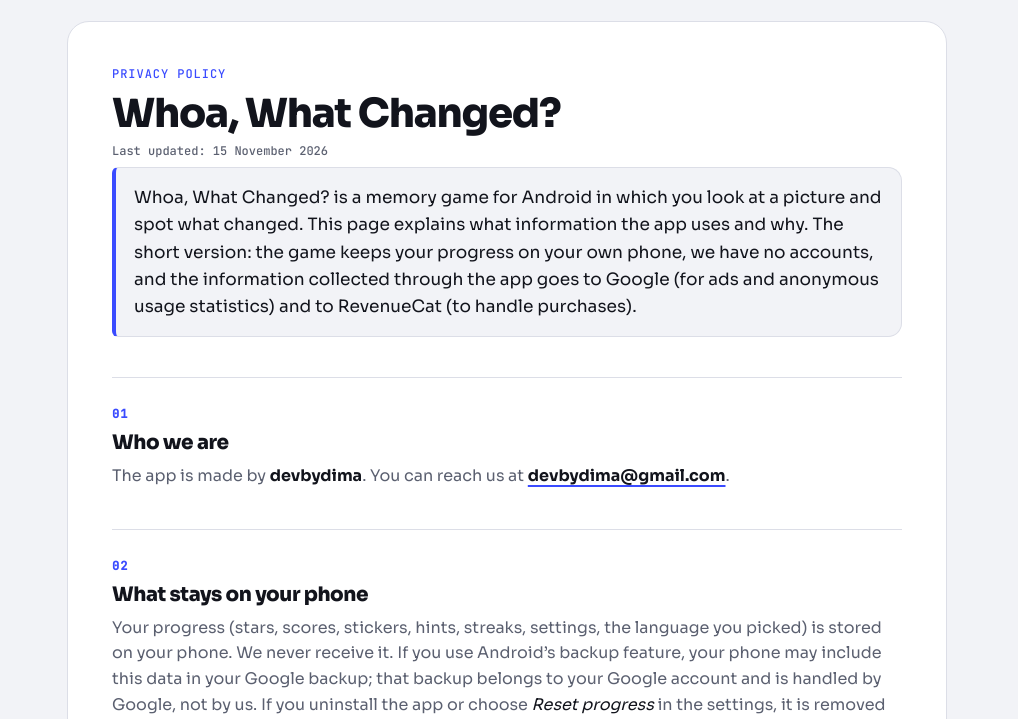
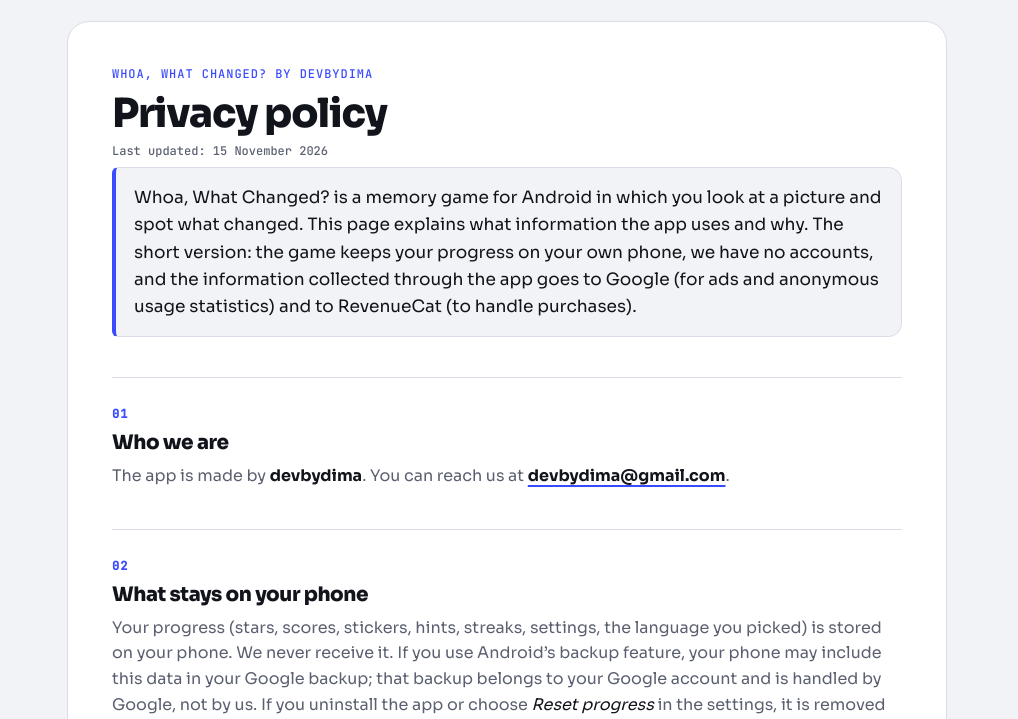
Before and after one commit to devbydima/devbydima.github.io, a website: page whatchanged/privacy-policy/index.html in a window 1280 px wide. Shown: the part 81-800 px from the top of the page, without its empty margins (133-1151 px from the left). Drawn offline with Linux system fonts and the light colour scheme.

Commit message:
shorten title and descriptions, privacy policy heading

```diff
--- a/whatchanged/privacy-policy/index.html
+++ b/whatchanged/privacy-policy/index.html
@@ -4,7 +4,7 @@
 <meta charset="utf-8">
 <meta name="viewport" content="width=device-width, initial-scale=1">
 <title>Privacy Policy | Whoa, What Changed? by devbydima</title>
-<meta name="description" content="How Whoa, What Changed? handles your information: progress stays on your phone, no accounts, and ads, usage statistics and purchases are handled by Google and RevenueCat.">
+<meta name="description" content="How Whoa, What Changed? handles your information: progress stays on your phone, no accounts, and ads, stats and purchases run via Google and RevenueCat.">
 <meta name="author" content="devbydima">
 <meta name="robots" content="index, follow">
 <link rel="canonical" href="https://devbydima.github.io/whatchanged/privacy-policy/">
@@ -77,8 +77,8 @@
 
 <main class="mx-auto max-w-[1000px] px-5 pt-6 pb-16">
   <div class="mx-auto max-w-[880px] rounded-[22px] border border-line bg-surface p-[clamp(22px,5vw,44px)] [counter-reset:sec] [&_p]:my-2 [&_p]:text-soft [&_li]:my-2 [&_li]:text-soft [&_li]:marker:text-accent [&_ul]:list-disc [&_ul]:pl-[22px] [&_strong]:text-ink [&_em]:text-ink [&_a]:underline [&_a]:decoration-accent [&_a]:decoration-[1.5px] [&_a]:underline-offset-4 [&_a:hover]:text-accent [&_h2]:mt-10 [&_h2]:mb-2 [&_h2]:border-t [&_h2]:border-line [&_h2]:pt-7 [&_h2]:text-xl [&_h2]:leading-tight [&_h2]:font-extrabold [&_h2]:tracking-[-0.02em] [&_h2]:[counter-increment:sec] [&_h2]:before:mb-2 [&_h2]:before:block [&_h2]:before:font-mono [&_h2]:before:text-xs [&_h2]:before:tracking-[0.08em] [&_h2]:before:text-accent [&_h2]:before:content-[counter(sec,decimal-leading-zero)]">
-    <span class="mb-2.5 block font-mono text-xs tracking-[0.08em] text-accent uppercase">Privacy policy</span>
-    <h1 class="mb-1.5 text-[clamp(28px,5vw,40px)] leading-[1.08] font-extrabold tracking-[-0.03em] text-balance">Whoa, What Changed?</h1>
+    <span class="mb-2.5 block font-mono text-xs tracking-[0.08em] text-accent uppercase">Whoa, What Changed? by devbydima</span>
+    <h1 class="mb-1.5 text-[clamp(28px,5vw,40px)] leading-[1.08] font-extrabold tracking-[-0.03em] text-balance">Privacy policy</h1>
   <p class="mb-6 font-mono text-xs text-soft">Last updated: 15 November 2026</p>
 
   <p class="mb-2 rounded-r-[14px] rounded-l-[6px] border border-line border-l-4 border-l-accent bg-bg px-[18px] py-4 text-[17px] !text-ink">Whoa, What Changed? is a memory game for Android in which you look at a picture and spot what changed. This page explains what information the app uses and why. The short version: the game keeps your progress on your own phone, we have no accounts, and the information collected through the app goes to Google (for ads and anonymous usage statistics) and to RevenueCat (to handle purchases).</p>
```
Also changed, not shown: whatchanged/index.html (+5 -5 lines).
